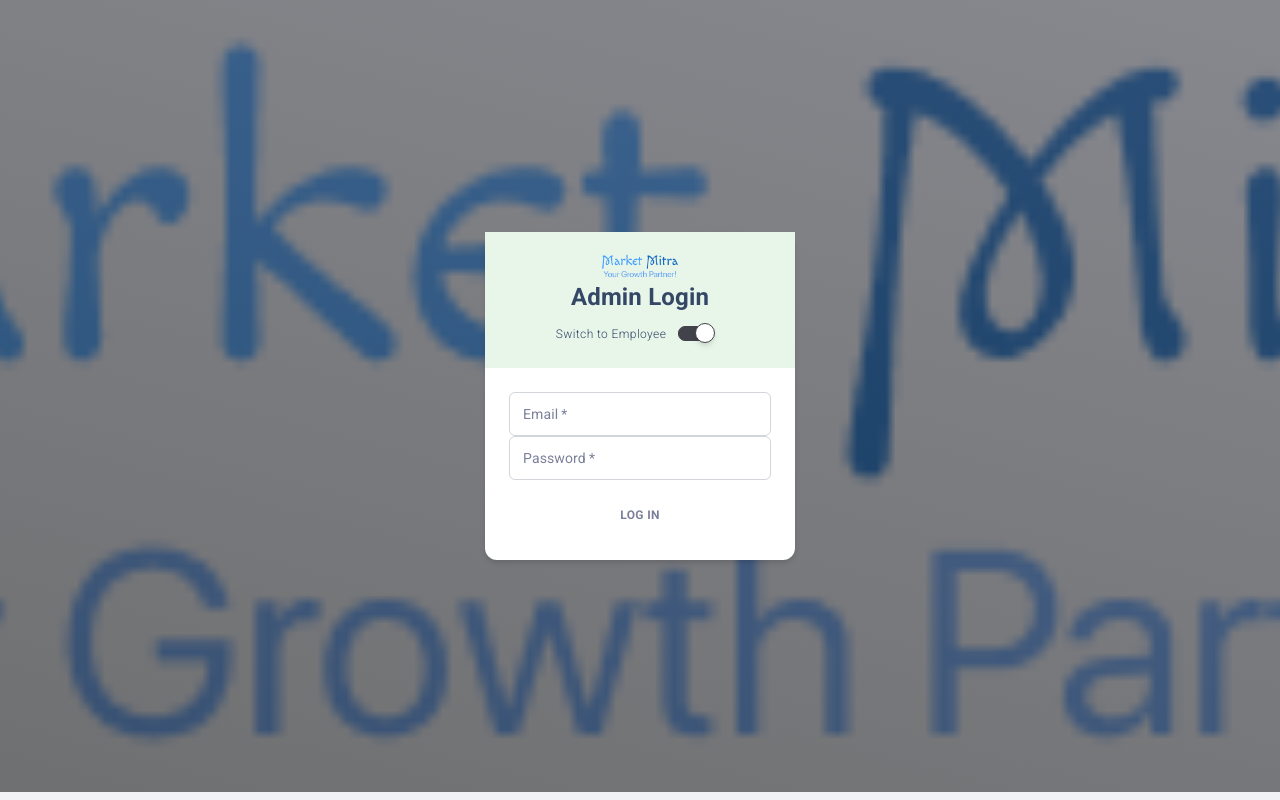
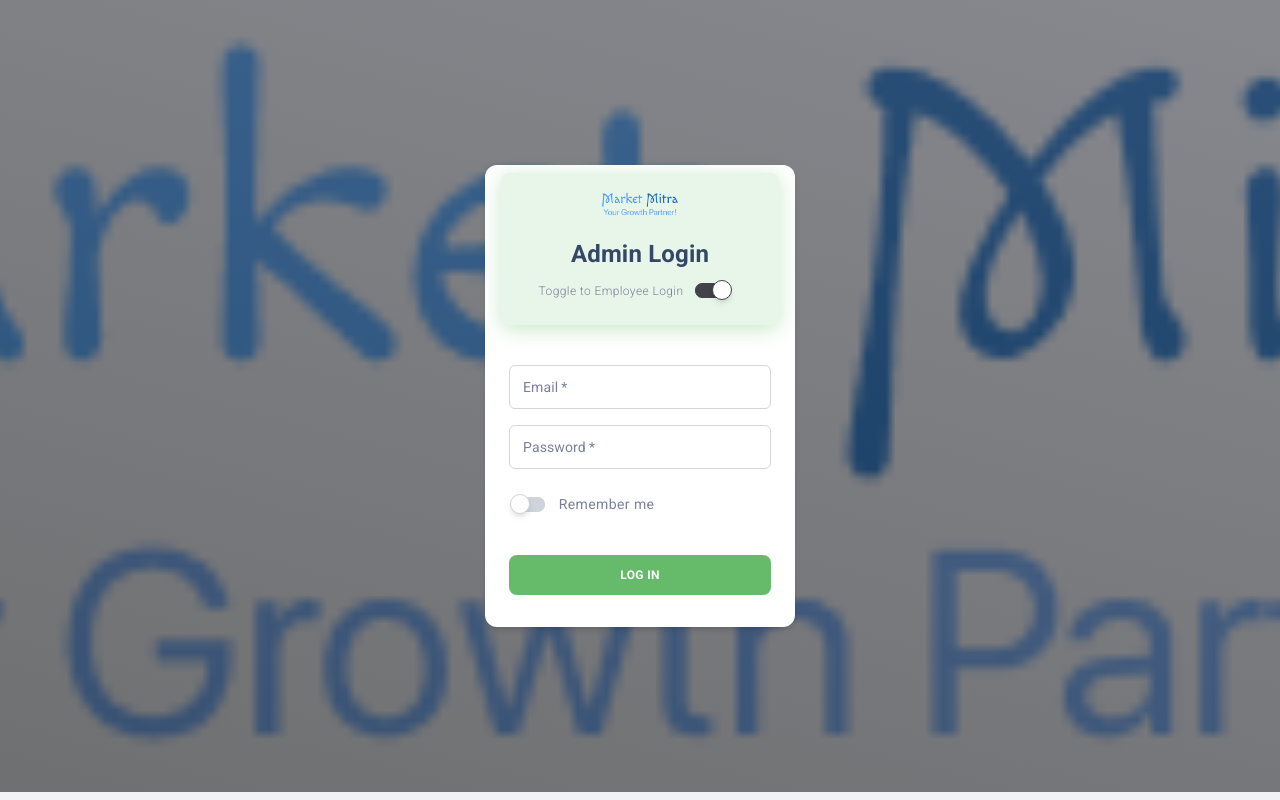
Before and after one commit to satishd01/branding-admin, a React (Create React App) app: page /authentication/sign-in in a window 1280 px wide. Built offline with nearby package versions, Linux system fonts and the light colour scheme; no server answers.

Commit message:
employeenavigate

```diff
--- a/src/layouts/authentication/sign-in/index.js
+++ b/src/layouts/authentication/sign-in/index.js
@@ -1,10 +1,10 @@
+// src/pages/authentication/sign-in/index.js
 import React, { useState } from "react";
 import { useNavigate } from "react-router-dom";
 import Card from "@mui/material/Card";
 import Switch from "@mui/material/Switch";
 import Snackbar from "@mui/material/Snackbar";
 import MuiAlert from "@mui/material/Alert";
-import Typography from "@mui/material/Typography";
 
 import MDBox from "components/MDBox";
 import MDTypography from "components/MDTypography";
@@ -20,6 +20,7 @@
 });
 
 function SignIn() {
+  const [rememberMe, setRememberMe] = useState(false);
   const [isAdmin, setIsAdmin] = useState(true);
   const [email, setEmail] = useState("");
   const [password, setPassword] = useState("");
@@ -29,9 +30,9 @@
   const [isLoading, setIsLoading] = useState(false);
 
   const navigate = useNavigate();
-  const BASE_URL =
-    process.env.REACT_APP_API_BASE_URL || "https://business-branding.synoventum.site";
+  const BASE_URL = "https://business-branding.synoventum.site";
 
+  const handleSetRememberMe = () => setRememberMe(!rememberMe);
   const handleToggleRole = () => setIsAdmin(!isAdmin);
   const handleCloseSnackbar = (_, reason) => {
     if (reason === "clickaway") return;
@@ -45,9 +46,7 @@
     const apiUrl = isAdmin ? `${BASE_URL}/api/admin/login` : `${BASE_URL}/api/employees/login`;
 
     try {
-      console.log("Attempting login:", { role: isAdmin ? "admin" : "employee", email });
-
-      const res = await fetch(apiUrl, {
+      const response = await fetch(apiUrl, {
         method: "POST",
         headers: { "Content-Type": "application/json" },
         body: JSON.stringify({
@@ -56,30 +55,23 @@
         }),
       });
 
-      console.log("Response status:", res.status);
+      const data = await response.json();
 
-      const data = await res.json().catch((err) => {
-        console.error("JSON parse error:", err);
-        throw new Error("Invalid JSON response from server");
-      });
-      console.log("Response data:", data);
-
-      if (!res.ok || !data.status) {
-        throw new Error(data.message || "Login failed");
-      }
-
-      const user = data.data.admin || data.data.employee;
-      const role = data.data.admin ? "admin" : "employee";
+      if (data.status || data.message === "Login successful") {
+        const user = isAdmin ? data.data.admin : data.employee;
+        const role = isAdmin ? "admin" : "employee";
+        const token = isAdmin ? data.data.token : data.token;
         const permissions = user.permissions || {};
 
-      localStorage.setItem("token", data.data.token);
+        // Store values
+        localStorage.setItem("token", token);
         localStorage.setItem("id", String(user.id));
         localStorage.setItem("email", user.email || user.emailid);
         localStorage.setItem("name", user.name);
         localStorage.setItem("role", role);
         localStorage.setItem("permissions", JSON.stringify(permissions));
 
-      setSnackbarMessage("Login successful!");
+        setSnackbarMessage(data.message || "Login successful");
         setSnackbarSeverity("success");
         setOpenSnackbar(true);
 
@@ -87,17 +79,19 @@
           if (role === "admin") {
             navigate("/dashboard");
           } else {
-          // Prioritize pages if employee
             if (permissions.banners) navigate("/banners");
             else if (permissions.festival) navigate("/festival");
             else if (permissions.businessCardCategory) navigate("/business-card-category");
             else if (permissions.postCategories) navigate("/post-categories");
-          else navigate("/dashboard"); // Fallback
+            else navigate("/no-access");
           }
-      }, 500);
-    } catch (err) {
-      console.error("Login error:", err);
-      setSnackbarMessage(err.message);
+        }, 800);
+      } else {
+        throw new Error(data.message || "Login failed");
+      }
+    } catch (error) {
+      console.error("Login error:", error);
+      setSnackbarMessage(error.message || "Connection error");
       setSnackbarSeverity("error");
       setOpenSnackbar(true);
     } finally {
@@ -108,46 +102,88 @@
   return (
     <BasicLayout image={bgImage}>
       <Card>
-        <MDBox textAlign="center" p={2} sx={{ backgroundColor: "#E8F5E9" }}>
-          <img src={logo} alt="Logo" style={{ width: 100, margin: "auto" }} />
-          <MDTypography variant="h4">{isAdmin ? "Admin" : "Employee"} Login</MDTypography>
-          <Typography variant="caption">Switch to {isAdmin ? "Employee" : "Admin"}</Typography>
+        <MDBox
+          variant="gradient"
+          borderRadius="lg"
+          mx={2}
+          mt={1}
+          p={2}
+          mb={1}
+          textAlign="center"
+          sx={{
+            backgroundColor: "#E8F5E9",
+            boxShadow: "0px 4px 20px rgba(76, 175, 80, 0.3)",
+          }}
+        >
+          <MDBox mb={2}>
+            <img src={logo} alt="Logo" style={{ maxWidth: "100px", marginBottom: "5px" }} />
+          </MDBox>
+          <MDTypography variant="h4" fontWeight="medium" color="dark" mt={1}>
+            {isAdmin ? "Admin Login" : "Employee Login"}
+          </MDTypography>
+          <MDTypography variant="caption" color="text">
+            Toggle to {isAdmin ? "Employee" : "Admin"} Login
+          </MDTypography>
           <Switch checked={isAdmin} onChange={handleToggleRole} />
         </MDBox>
 
-        <MDBox p={3}>
+        <MDBox pt={4} pb={3} px={3}>
           <form onSubmit={handleSubmit}>
+            <MDBox mb={2}>
               <MDInput
+                type="email"
                 label="Email"
-              type="email"
                 fullWidth
-              required
                 value={email}
                 onChange={(e) => setEmail(e.target.value)}
+                required
               />
+            </MDBox>
+            <MDBox mb={2}>
               <MDInput
+                type="password"
                 label="Password"
-              type="password"
                 fullWidth
-              required
                 value={password}
                 onChange={(e) => setPassword(e.target.value)}
+                required
               />
+            </MDBox>
+            <MDBox display="flex" alignItems="center" ml={-1}>
+              <Switch checked={rememberMe} onChange={handleSetRememberMe} />
+              <MDTypography
+                variant="button"
+                fontWeight="regular"
+                color="text"
+                onClick={handleSetRememberMe}
+                sx={{ cursor: "pointer", userSelect: "none", ml: -1 }}
+              >
+                &nbsp;&nbsp;Remember me
+              </MDTypography>
+            </MDBox>
+            <MDBox mt={4} mb={1}>
               <MDButton
-              type="submit"
                 variant="gradient"
                 fullWidth
+                type="submit"
                 disabled={isLoading}
-              sx={{ mt: 2 }}
+                sx={{
+                  backgroundColor: "#66BB6A",
+                  color: "#ffffff",
+                  "&:hover": { backgroundColor: "#4CAF50" },
+                }}
               >
-              {isLoading ? "Logging in..." : "Log In"}
+                {isLoading ? "Logging in..." : "Log in"}
               </MDButton>
+            </MDBox>
           </form>
         </MDBox>
       </Card>
 
       <Snackbar open={openSnackbar} autoHideDuration={6000} onClose={handleCloseSnackbar}>
-        <Alert severity={snackbarSeverity}>{snackbarMessage}</Alert>
+        <Alert onClose={handleCloseSnackbar} severity={snackbarSeverity} sx={{ width: "100%" }}>
+          {snackbarMessage}
+        </Alert>
       </Snackbar>
     </BasicLayout>
   );
--- a/src/routes.js
+++ b/src/routes.js
@@ -23,7 +23,7 @@
   }
 };
 
-// Base routes like sign-in (no permissions needed)
+// Routes that don't require permissions
 const baseRoutes = [
   {
     route: "/authentication/sign-in",
@@ -31,7 +31,7 @@
   },
 ];
 
-// All application routes (filtered by role & permissions)
+// All app routes (with optional permission keys)
 const allRoutes = [
   {
     type: "collapse",
@@ -48,7 +48,7 @@
     icon: <Icon fontSize="small">group</Icon>,
     route: "/users",
     component: <Hosts />,
-    permission: "users", // Optional: restrict to admin if needed
+    permission: "users", // only shown to admin
   },
   {
     type: "collapse",
@@ -93,30 +93,30 @@
     icon: <Icon fontSize="small">work</Icon>,
     route: "/employees",
     component: <Employees />,
-    permission: "employees", // Optional: admin only
+    permission: "employees", // optional
   },
 ];
 
-// Final filtering logic
+// Filter routes based on role and permission
 const getFilteredRoutes = () => {
   const role = getUserRole();
   const permissions = getPermissions();
 
   if (role === "admin") {
-    // Admin sees all routes
     return [...allRoutes, ...baseRoutes];
   }
 
-  // Employee: filter routes based on permissions
+  // For employee: filter routes based on permissions
   const filtered = allRoutes.filter((route) => {
-    // If no permission key, allow access
+    // No permission key = allow access
     if (!route.permission) return true;
+
+    // permission key present = must be true in employee permissions
     return permissions[route.permission] === true;
   });
 
   return [...filtered, ...baseRoutes];
 };
 
-// Export filtered routes
 const routes = getFilteredRoutes();
 export default routes;
```
Lines whose indentation alone changed are shown as unchanged.
